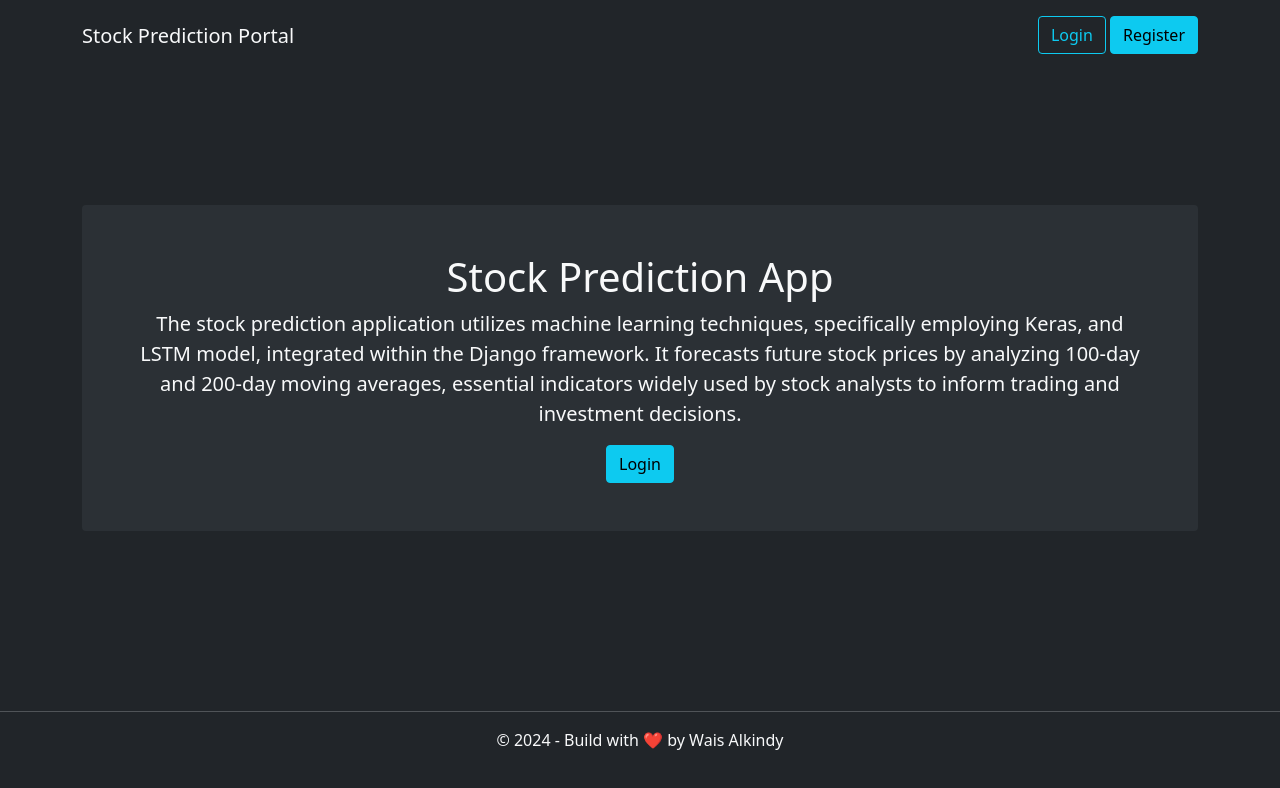
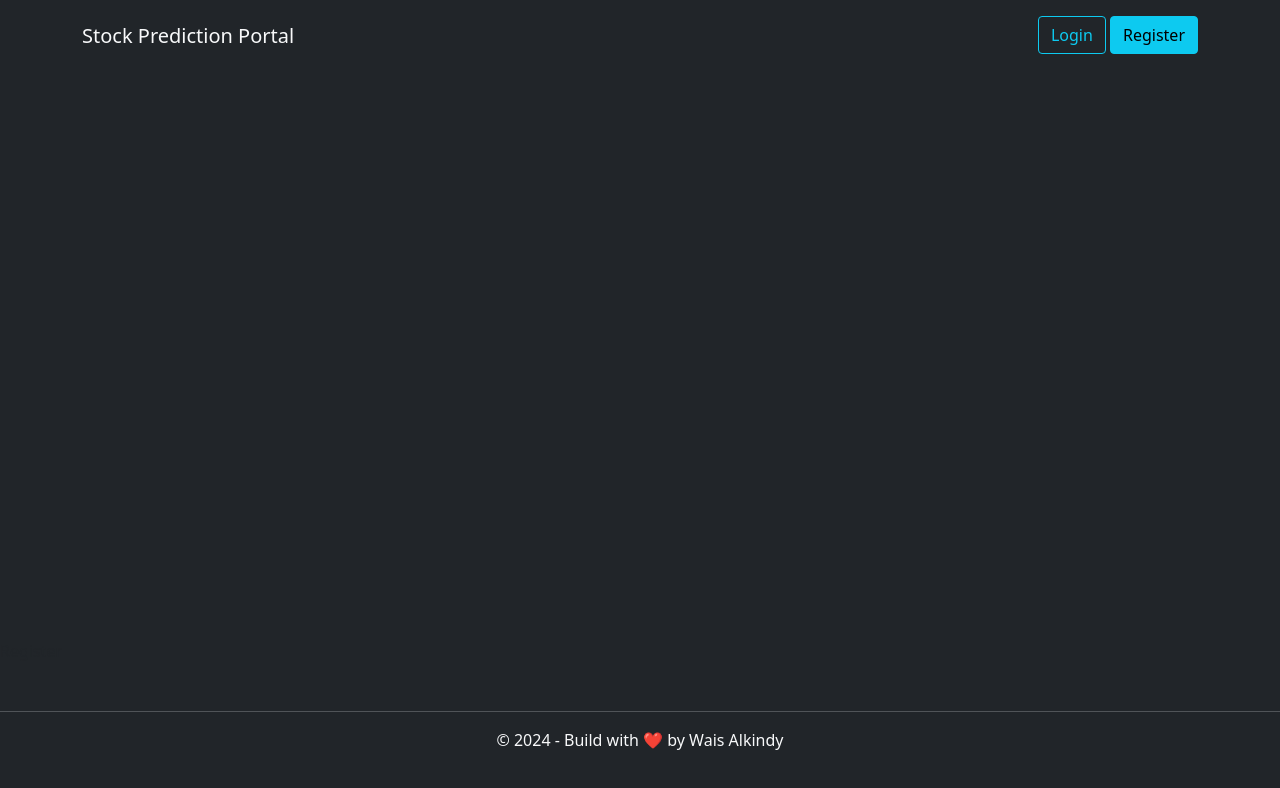
Before and after one commit to waisalkindy/stock-prediction-portal, a React (Vite) app in the folder frontend-react/: page /register in a window 1280 px wide. Shown: the top 788 px of the page. Built offline with nearby package versions, Linux system fonts and the light colour scheme.

Commit message:
creating route in react

```diff
--- a/frontend-react/package.json
+++ b/frontend-react/package.json
@@ -11,7 +11,8 @@
   },
   "dependencies": {
     "react": "^18.3.1",
-    "react-dom": "^18.3.1"
+    "react-dom": "^18.3.1",
+    "react-router-dom": "^6.27.0"
   },
   "devDependencies": {
     "@eslint/js": "^9.13.0",
--- a/frontend-react/src/App.jsx
+++ b/frontend-react/src/App.jsx
@@ -3,15 +3,22 @@ import './assets/css/style.css'
 import Header from './components/Header'
 import Main from './components/Main'
 import Footer from './components/Footer'
+import {BrowserRouter, Routes, Route} from 'react-router-dom'
+import Register from './components/Register'
 
 
 function App() {
 
   return (
     <>
+    <BrowserRouter >
     <Header />
-    <Main />
+      <Routes>
+        <Route path='/' element={<Main />} />
+        <Route path='/register' element={<Register />} />
+      </Routes>
     <Footer />
+    </BrowserRouter>
     </>
   )
 }
--- a/frontend-react/src/components/Button.jsx
+++ b/frontend-react/src/components/Button.jsx
@@ -3,7 +3,7 @@ import React from 'react'
 const Button = (props) => {
   return (
     <>
-      <a className={`btn ${props.class}`} href="">{props.text}</a>
+      <a className={`btn ${props.className}`} href="">{props.text}</a>
     </>
   )
 }
--- a/frontend-react/src/components/Header.jsx
+++ b/frontend-react/src/components/Header.jsx
@@ -8,9 +8,9 @@ const Header = () => {
         <a className='navbar-brand text-light' href="">Stock Prediction Portal</a>
 
         <div>
-          <Button text='Login' class='btn-outline-info' />
+          <Button text='Login' className='btn-outline-info' />
           &nbsp;
-          <Button text='Register' class='btn-info' />
+          <Button text='Register' className='btn-info' />
         </div>
       </nav>
     </>
--- a/frontend-react/src/components/Main.jsx
+++ b/frontend-react/src/components/Main.jsx
@@ -8,7 +8,7 @@ const Main = () => {
         <div className='p-5 text-center bg-light-dark rounded'>
           <h1 className='text-light'>Stock Prediction App</h1>
           <p className='text-light lead'>The stock prediction application utilizes machine learning techniques, specifically employing Keras, and LSTM model, integrated within the Django framework. It forecasts future stock prices by analyzing 100-day and 200-day moving averages, essential indicators widely used by stock analysts to inform trading and investment decisions.</p>
-          <Button class='btn-info' text='Login'/>
+          <Button className='btn-info' text='Login'/>
         </div>
       </div>
     </>
--- /dev/null
+++ b/frontend-react/src/components/Register.jsx
@@ -0,0 +1,9 @@
+import React from 'react'
+
+const Register = () => {
+  return (
+    <div>Register</div>
+  )
+}
+
+export default Register
```
Also changed, not shown: 1 other file (tests, documents, lock files or other folders).
